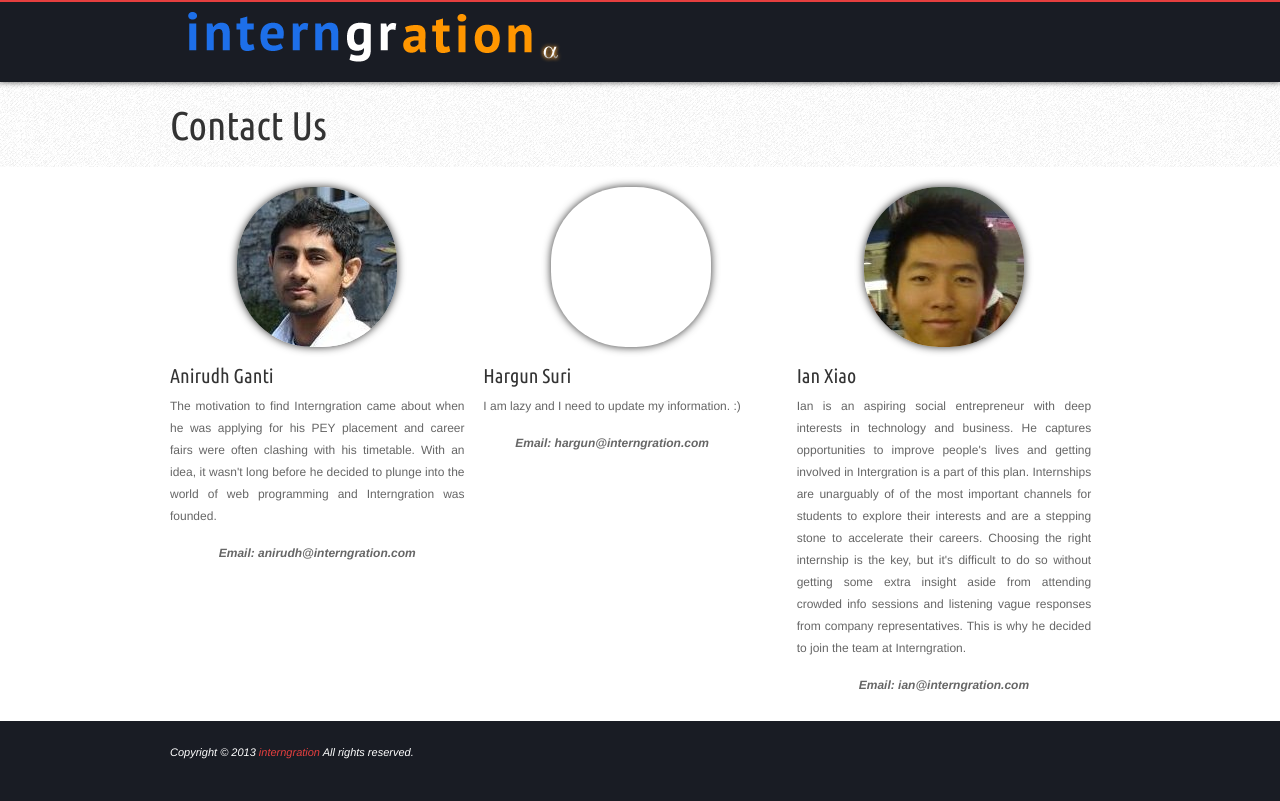
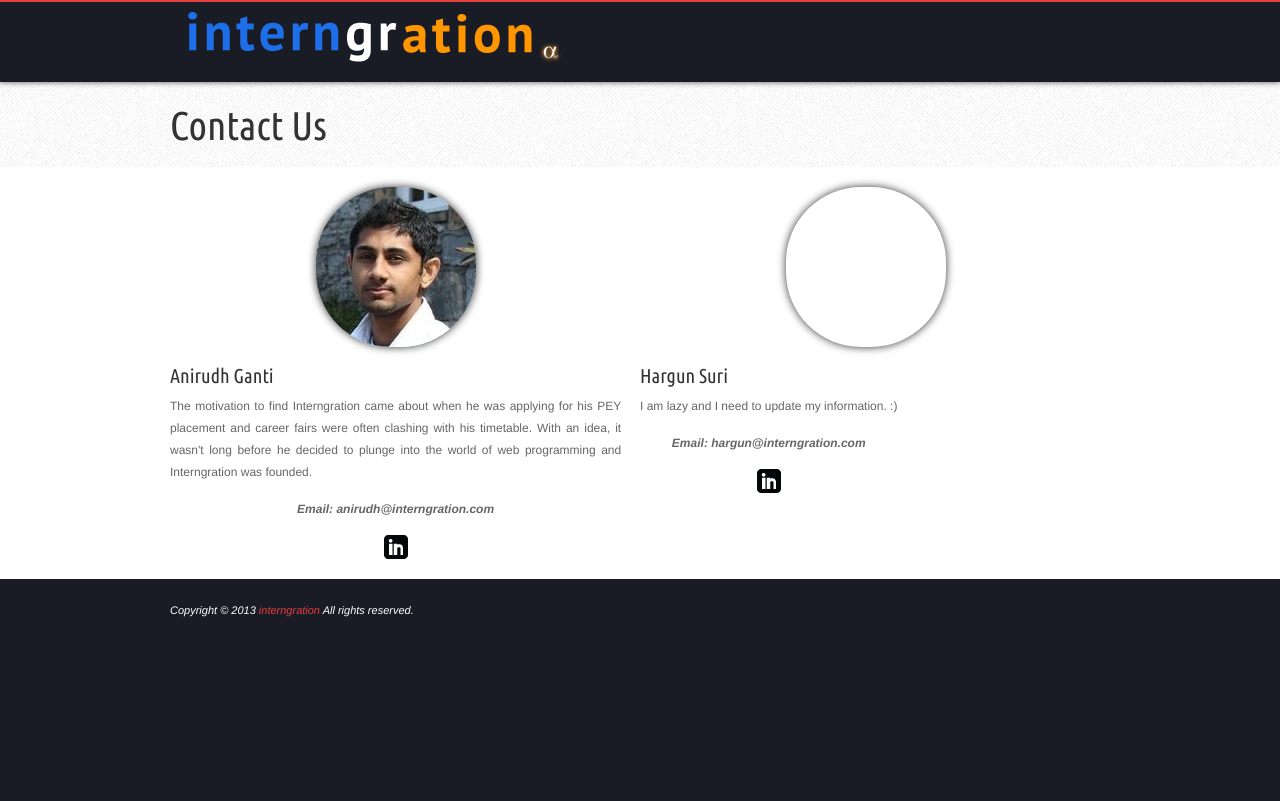
Before and after one commit to gmanirud/Interngration, a PHP site: page /contact-us.php in a window 1280 px wide. Run offline with PHP 8.4, Linux system fonts and the light colour scheme; some libraries are stand-ins or nearby versions; some web fonts are replaced.

Commit message:
removed ian's contact and added linkedin links

```diff
--- a/contact-us.php
+++ b/contact-us.php
@@ -86,7 +86,7 @@ if (top.location!= self.location) {
       <div class="grid_16">
 
       <!-- Team Member 1 - Anirudh -->
-                <div class="one-third">
+                <div class="one-half-orig">
                     <!-- post image and details -->
                     <div class="circular" style="background: url(../images/gm_cropped.jpg) no-repeat;"></div>
                     <!-- Team member description and text -->
@@ -95,11 +95,12 @@ if (top.location!= self.location) {
                       <h4>Anirudh Ganti</h4>
                       <p align="justify">The motivation to find Interngration came about when he was applying for his PEY placement and career fairs were often clashing with his timetable. With an idea, it wasn't long before he decided to plunge into the world of web programming and Interngration was founded. </p>
                       <p align="center" style="font-weight: bold; font-style: italic;"> Email: anirudh@interngration.com </p>
+                      <a href="http://www.linkedin.com/in/anirudhganti"><img src="images/social-linkedin.png" width="24" height="24" alt="Anirudh LinkedIn" class="center"/></a>
                     </div>
                 </div> <!--End team member 1-->
 
                   <!-- Team Member 2 - Hargun -->
-                <div class="one-third">
+                <div class="one-half-orig">
                     <!-- post image and details -->
                     <div class="circular" style="background: url() no-repeat;"></div>
                     <!-- Team member description and text -->
@@ -108,21 +109,10 @@ if (top.location!= self.location) {
                       <h4>Hargun Suri</h4>
                       <p align="justify"> I am lazy and I need to update my information. :) </p>
                       <p align="center" style="font-weight: bold; font-style: italic;"> Email: hargun@interngration.com </p>
+                      <a href="http://www.linkedin.com/pub/hargun-suri/59/410/a49"><img src="images/social-linkedin.png" width="24" height="24" alt="Anirudh LinkedIn" class="center"/></a>
+
                     </div>
                 </div> <!--End team member 2-->
-
-                  <!-- Team Member 3 - Ian Xiao-->
-                <div class="one-third">
-                    <!-- post image and details -->
-                    <div class="circular" style="background: url(../images/ian_cropped.jpg) no-repeat;"></div>
-                    <!-- Team member description and text -->
-                    <div class="float-left">
-                      <br/>
-                      <h4>Ian Xiao</h4>
-                      <p align="justify">Ian is an aspiring social entrepreneur with deep interests in technology and business. He captures opportunities to improve people's lives and getting involved in Intergration is a part of this plan. Internships are unarguably of of the most important channels for students to explore their interests and are a stepping stone to accelerate their careers. Choosing the right internship is the key, but it's difficult to do so without getting some extra insight aside from attending crowded info sessions and listening vague responses from company representatives. This is why he decided to join the team at Interngration. </p>
-                      <p align="center" style="font-weight: bold; font-style: italic;"> Email: ian@interngration.com </p>
-                    </div>
-                </div> <!--End team member 3-->
 
     </div>
 
--- a/css/style.css
+++ b/css/style.css
@@ -216,9 +216,10 @@ img, iframe {max-width:100%;}
 .col16 { width: 930px; }
 
 /*-- responsive columns --*/
-.one-third, .one-half, .one-fourth {float: left;}
+.one-third, .one-half, .one-fourth, .one-half-orig {float: left;}
 .one-half{width:400px;padding-right:2%; margin:0px 0px 0px 60px;}
 .one-half-last{width:350px; float:right; padding-right:2%; margin:0px 0px 0px 60px;}
+.one-half-orig{width:48%;padding-right:2%;}
 .one-third {width:31.3333333%; padding-right: 2%;}
 .one-fourth {width:23%;padding-right:2%;}
 
```
